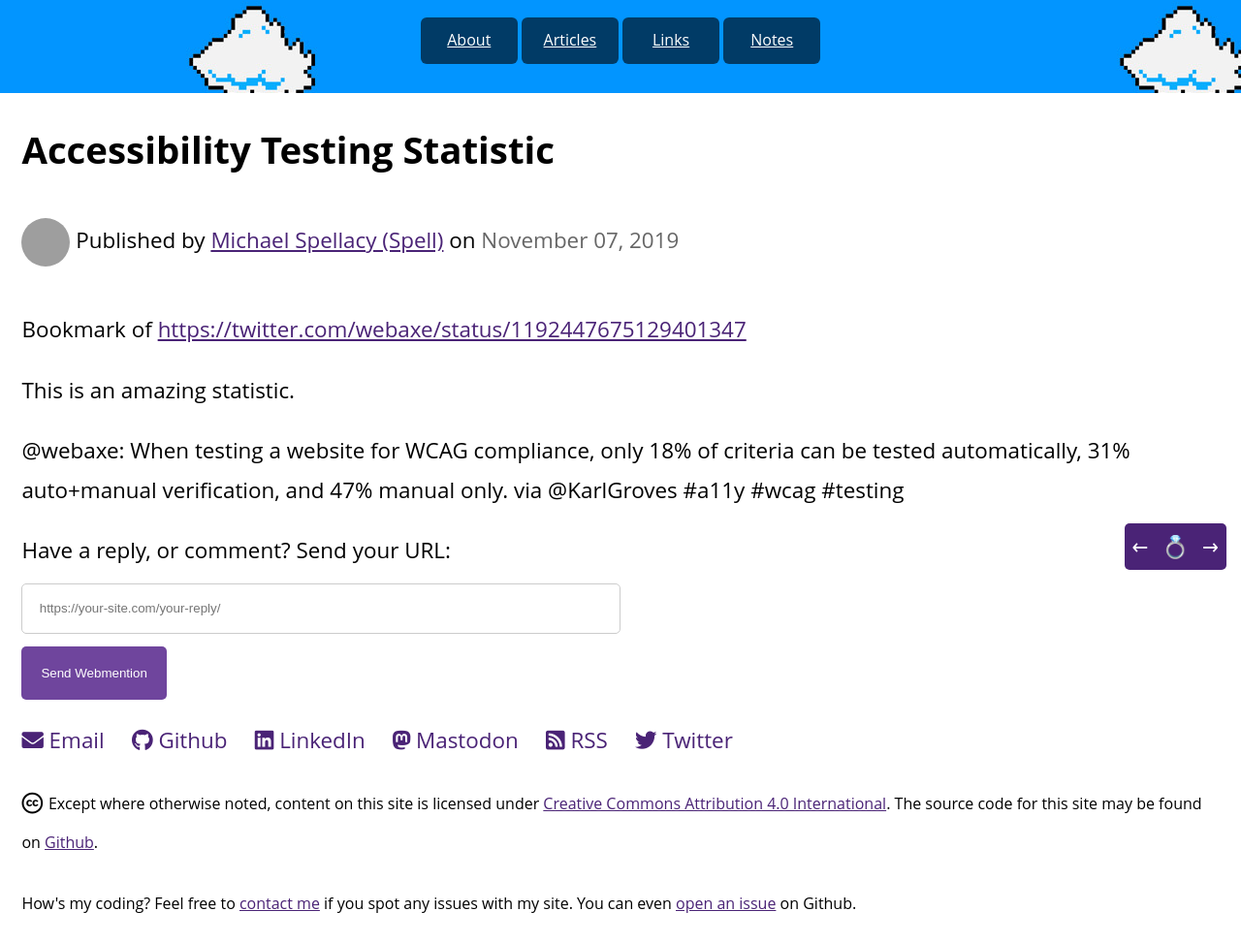
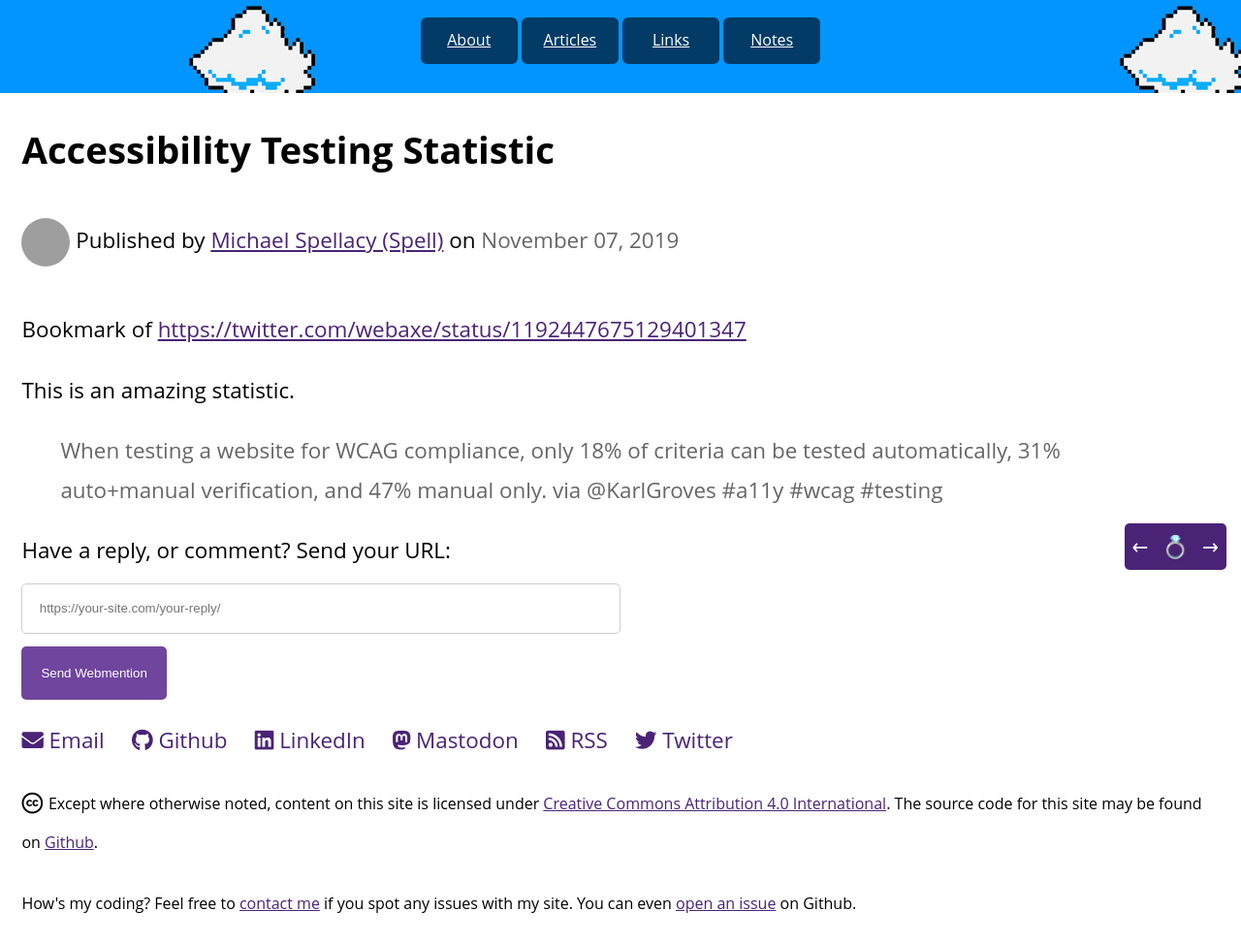
Before and after one commit to michaelspellacy/michaelspellacy.github.io, a Jekyll site: the page built from _posts/2019-11-07-accessibility-testing-statistic.md, in a window 1280 px wide, cut to the strip 297-1270 px from the top of the page. Shown: the whole strip at 97% size. Built offline with Jekyll 4.4.1, drawn with Linux system fonts in a browser that asks for light colours; nearby versions of some CDN libraries; comment, search, counter and statistics services are not loaded; grey boxes are pictures that could not be loaded.

Commit message:
added blockquote

```diff
--- a/_posts/2019-11-07-accessibility-testing-statistic.md
+++ b/_posts/2019-11-07-accessibility-testing-statistic.md
@@ -10,4 +10,4 @@ category: links
 ---
 This is an amazing statistic.
 
-@webaxe: When testing a website for WCAG compliance, only 18% of criteria can be tested automatically, 31% auto+manual verification, and 47% manual only. via @KarlGroves #a11y #wcag #testing
+> When testing a website for WCAG compliance, only 18% of criteria can be tested automatically, 31% auto+manual verification, and 47% manual only. via @KarlGroves #a11y #wcag #testing
```
